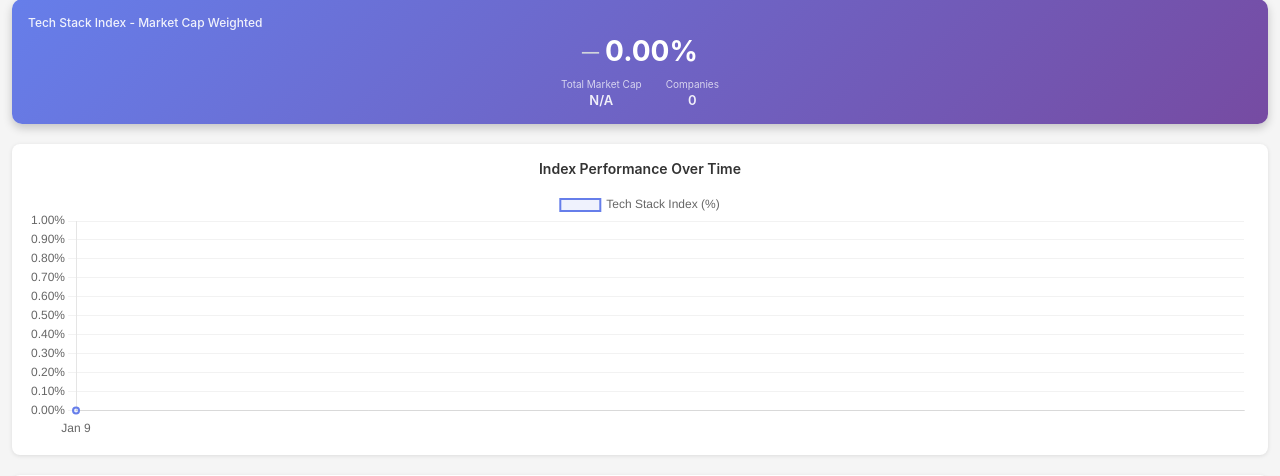
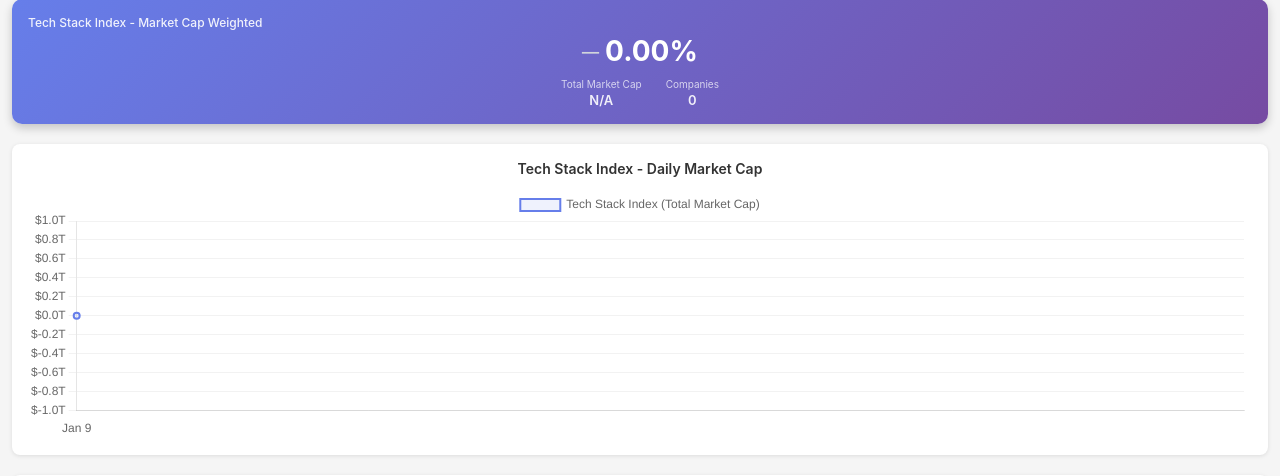
Before and after one commit to mjbernaski/AI-Stock-Stack, a Flask app: page / in a window 1280 px wide. Shown: the part 69-545 px from the top of the page. Run offline with Flask 3, Linux system fonts and the light colour scheme.

Commit message:
Change Tech Stack Index chart to show daily market cap instead of change percentage
- Chart now displays total market cap in trillions (e.g., $28.7T)
- Y-axis shows dollar values instead of percentage changes
- Updated chart title to "Tech Stack Index - Daily Market Cap"
- Better visualization of actual index value over time

Co-Authored-By: Claude Opus 4.5 <noreply@anthropic.com>

```diff
--- a/templates/index.html
+++ b/templates/index.html
@@ -394,7 +394,7 @@
         </div>
 
         <div id="chartContainer" class="chart-container" style="display: none;">
-            <div class="chart-title">Index Performance Over Time</div>
+            <div class="chart-title">Tech Stack Index - Daily Market Cap</div>
             <canvas id="indexChart" class="chart-canvas"></canvas>
         </div>
 
@@ -442,7 +442,7 @@
                 return date.toLocaleDateString([], { month: 'short', day: 'numeric' });
             });
 
-            const indexValues = historyData.map(entry => entry.index.changePercent || 0);
+            const indexValues = historyData.map(entry => (entry.index.totalMarketCap || 0) / 1e12);
 
             if (indexChart) {
                 indexChart.destroy();
@@ -453,7 +453,7 @@
                 data: {
                     labels: labels,
                     datasets: [{
-                        label: 'Tech Stack Index (%)',
+                        label: 'Tech Stack Index (Total Market Cap)',
                         data: indexValues,
                         borderColor: '#667eea',
                         backgroundColor: 'rgba(102, 126, 234, 0.1)',
@@ -476,20 +476,20 @@
                             callbacks: {
                                 label: function(context) {
                                     const value = context.parsed.y;
-                                    return `${value >= 0 ? '+' : ''}${value.toFixed(2)}%`;
+                                    return `$${value.toFixed(2)}T`;
                                 }
                             }
                         }
                     },
                     scales: {
                         y: {
-                            beginAtZero: true,
+                            beginAtZero: false,
                             grid: {
                                 color: 'rgba(0, 0, 0, 0.05)'
                             },
                             ticks: {
                                 callback: function(value) {
-                                    return value.toFixed(2) + '%';
+                                    return '$' + value.toFixed(1) + 'T';
                                 }
                             }
                         },
```
